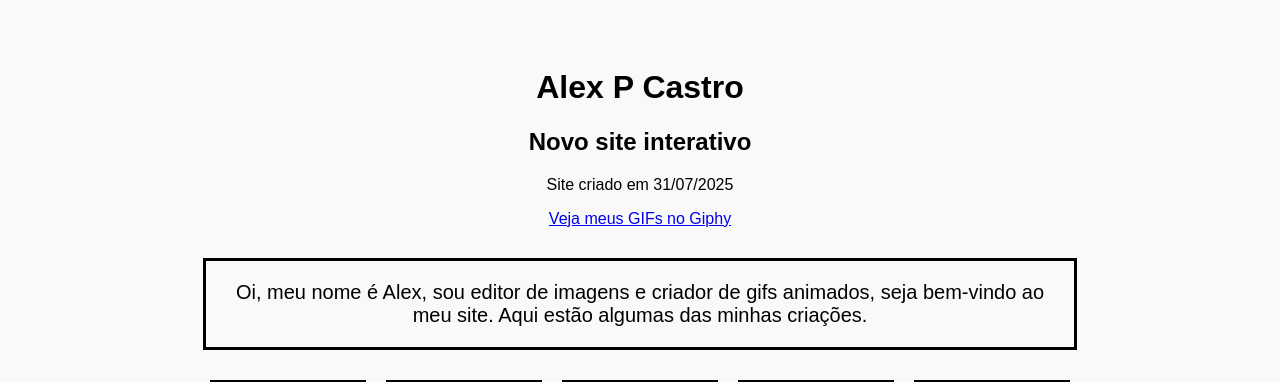
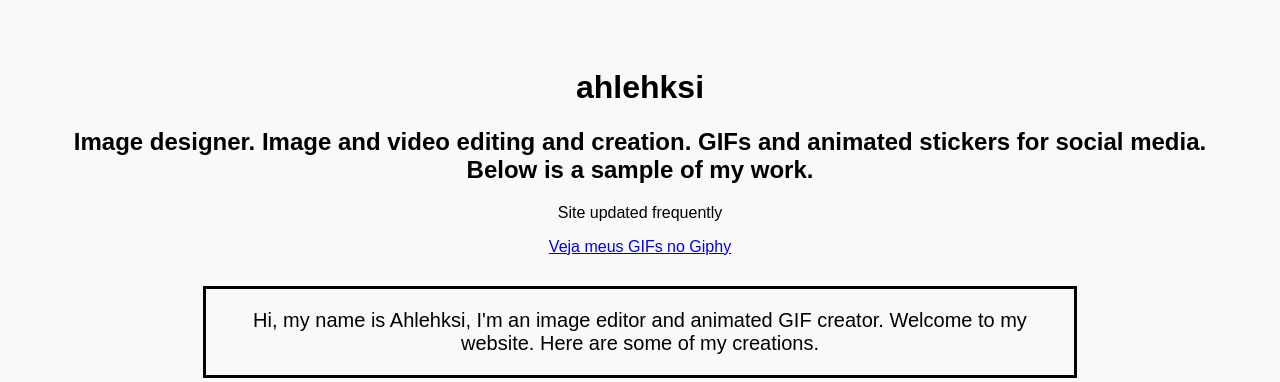
Before and after one commit to ahlehksi/ahlehksi, a plain HTML site: page index.html in a window 1280 px wide. Shown: the top 382 px of the page. Drawn offline with Linux system fonts and the light colour scheme; grey boxes are pictures that could not be loaded.

Commit message:
Update index.html

```diff
--- a/index.html
+++ b/index.html
@@ -2,7 +2,7 @@
 <html lang="pt-br">
 <head>
   <meta charset="UTF-8">
-  <title>Alex P Castro</title>
+  <title>ahlehksi</title>
   <style>
     body {
       font-family: Arial, sans-serif;
@@ -37,16 +37,15 @@
 </head>
 <body>
   <div class="titulo">
-    <h1>Alex P Castro</h1>
-    <h2>Novo site interativo</h2>
-    <p>Site criado em 31/07/2025</p>
-    <p><a href="https://giphy.com/channel/alexpcastro" target="_blank">Veja meus GIFs no Giphy</a></p>
+    <h1>ahlehksi</h1>
+    <h2>Image designer. Image and video editing and creation. GIFs and animated stickers for social media. Below is a sample of my work.</h2>
+    <p>Site updated frequently</p>
+    <p><a href="https://giphy.com/channel/ahlehksi" target="_blank">Veja meus GIFs no Giphy</a></p>
   </div>
 
   <!-- Área de texto -->
   <div class="texto-box">
-    Oi, meu nome é Alex, sou editor de imagens e criador de gifs animados, seja bem-vindo ao meu site. Aqui estão algumas das minhas criações.
-  </div>
+    Hi, my name is Ahlehksi, I'm an image editor and animated GIF creator. Welcome to my website. Here are some of my creations.  </div>
 
   <!-- Imagens A, B, C, D, E -->
   <div class="imagens">
```
